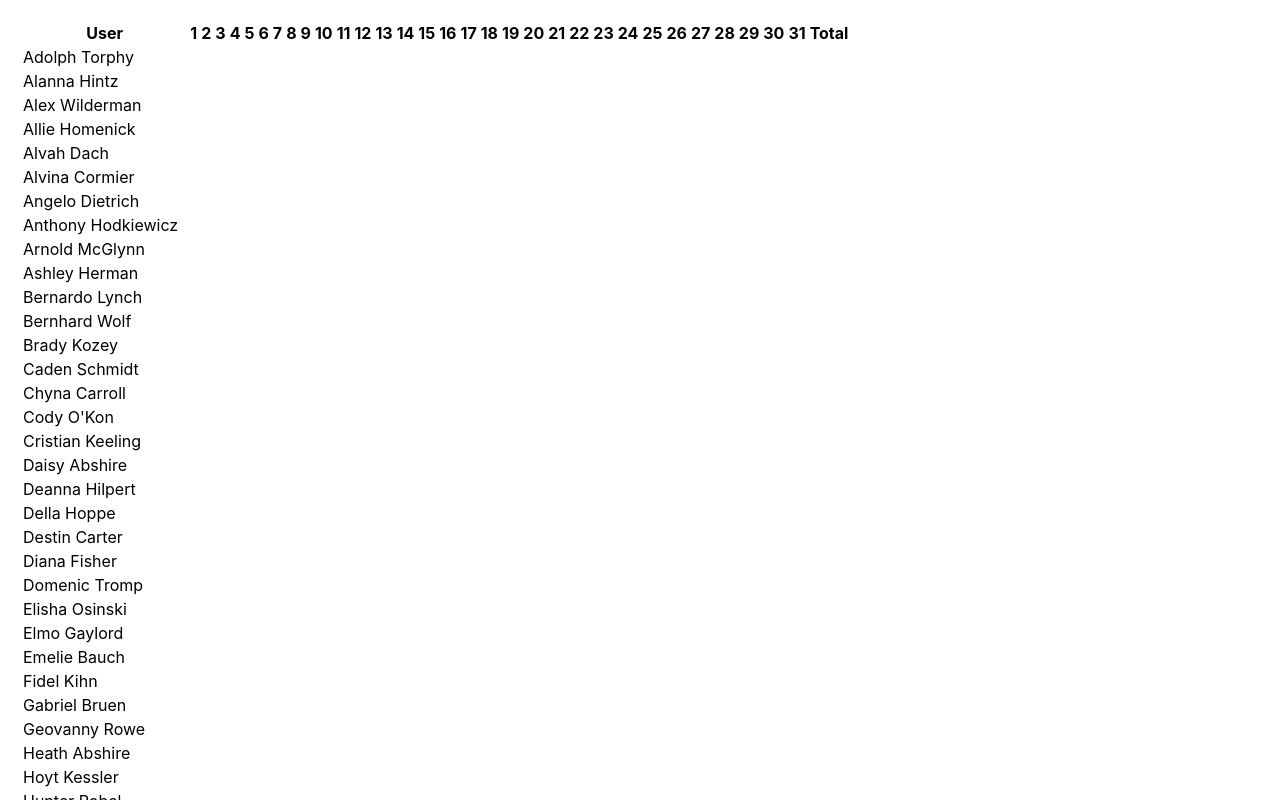
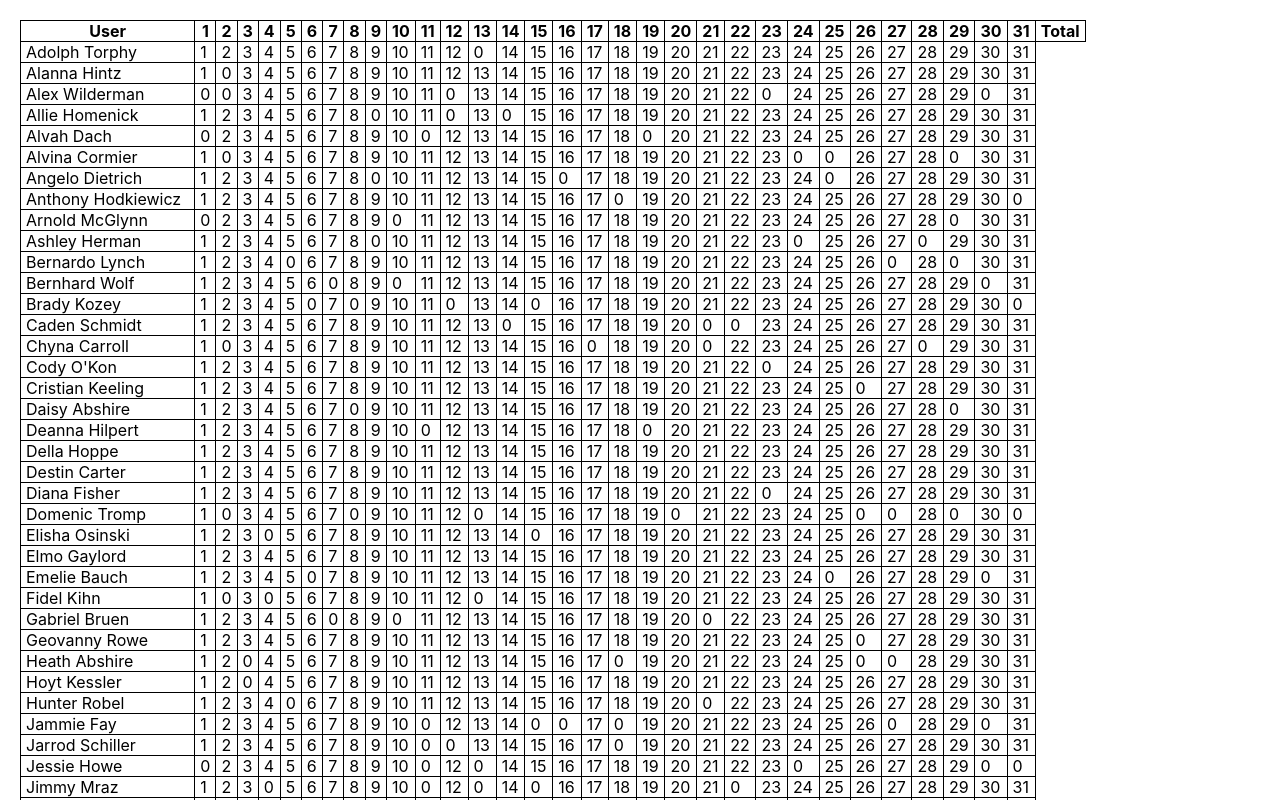
Before and after one commit to notequal21/doc95-test, a React (Create React App) app: page / in a window 1280 px wide. Shown: the top 800 px of the page. Built offline with nearby package versions, Linux system fonts and the light colour scheme.

Commit message:
updated table | added start/end time

```diff
--- a/src/App.js
+++ b/src/App.js
@@ -4,10 +4,11 @@ import style from './Table.module.scss'
 
 function App() {
 
-  let usersList = users.map(u => <TableRow
-    key={u.id} id={u.id} fullName={u.Fullname} date={u.Days[0].Date} />)
-
-  console.log(users[0].Days[0].Date);
+  let usersList = users.map(user => {
+    return (
+      <TableRow key={user.id} id={user.id} fullName={user.Fullname} days={user.Days} />
+    )
+  })
 
   return (
     <table className={`${style.table}`}>
@@ -47,14 +48,44 @@ function App() {
         <th className={`${style.table__col}`}>Total</th>
       </tr>
       {usersList}
-    </table >
+    </table>
   );
 }
 
 let TableRow = (props) => {
+  let setDay = 0
+  let days = []
+  for (let index = 0; index < 31; index++) {
+    let currentDay = props.days[setDay]
+    if (currentDay != undefined) {
+      currentDay = Number(currentDay.Date.split('-')[2])
+    }
+    if (currentDay == ++index) {
+      const startTime = props.days[setDay].Start
+      const endTime = props.days[setDay].End
+      console.log(startTime, endTime);
+      days.push(currentDay)
+      setDay++
+      --index
+    } else {
+      days.push(0)
+      --index
+    }
+  }
+
   return (
     <tr className={`${style.tableRow}`}>
       <td className={`${style.table__col}`}>{props.fullName}</td>
+      {
+        days.map(item => <td className={`${style.table__col}`}>{item}</td>)
+      }
+      {/* {
+        props.days.map(day => {
+          return (
+            <td className={`${style.table__col}`}>{days}</td>
+          )
+        })
+      } */}
     </tr>
   )
 }
--- a/src/Table.module.scss
+++ b/src/Table.module.scss
@@ -1,9 +1,12 @@
 .table {
   margin: 20px;
+  border-collapse: collapse;
   &Header {
   }
   &row {
   }
   &__col {
+    border: 1px solid #000;
+    padding: 0 5px;
   }
 }
```
